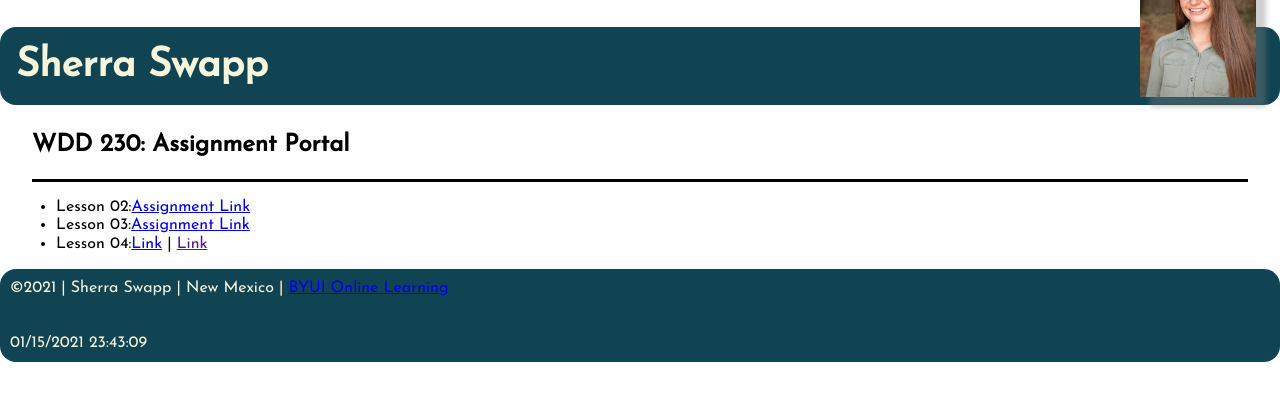
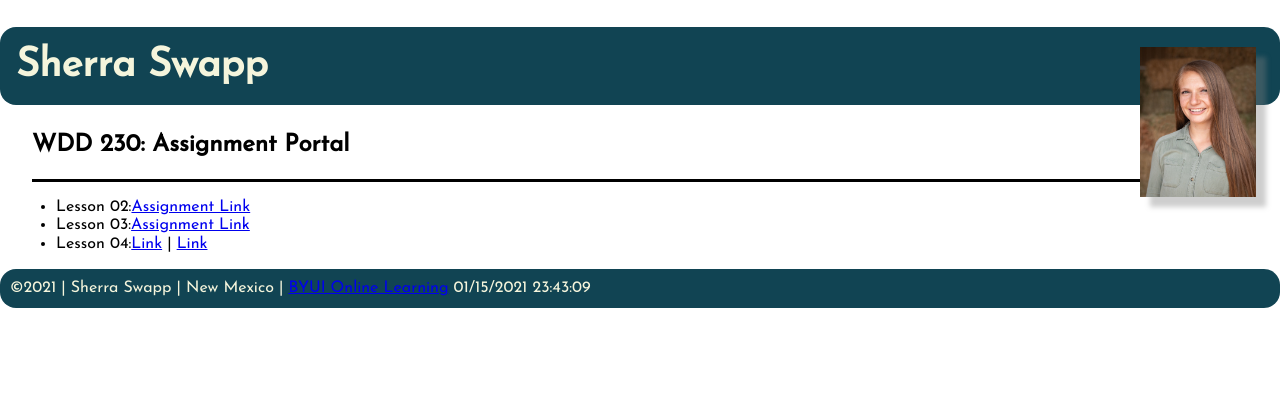
Before and after one commit to sherras/sherras.github.io, a plain HTML site: page Assignment 01/index.html in a window 1280 px wide. Drawn offline with Linux system fonts and the light colour scheme.

Commit message:
working some CSS

```diff
--- a/Assignment 01/css/medium.css
+++ b/Assignment 01/css/medium.css
@@ -17,8 +17,8 @@
         box-shadow: 10px 10px 5px rgba(128, 128, 128, 0.384);
         float: right;
         height: 150px;
-        margin-top: -5em;
         margin-right: 1.5em;
+        margin-top: 20px;
     }
 
 }
--- a/Assignment 01/css/small.css
+++ b/Assignment 01/css/small.css
@@ -14,8 +14,9 @@ h1{
 }
 img{
     height: 150px;
-    margin-top: -5em;
     margin-right: 1.5em;
+    margin-top: 20px;
+    align-items: center;
 }
 footer{
     background-color:rgb(17, 68, 83);
--- a/Assignment 01/index.html
+++ b/Assignment 01/index.html
@@ -25,12 +25,12 @@
     <ul>
         <li> Lesson 02:<a href="#">Assignment Link</a></li>
         <li> Lesson 03:<a href="#">Assignment Link</a></li>
-        <li> Lesson 04:<a href="#">Link</a> | <a href="">Link</a></li>
+        <li> Lesson 04:<a href="#">Link</a> | <a href="#">Link</a></li>
     </ul>
     </div>
     <footer>
-        <p> &copy;2021 | Sherra Swapp | New Mexico | <a href="https://www.byui.edu/">BYUI Online Learning</a> </p>
-        <p id="currentdate"></p>
+        <p> &copy;2021 | Sherra Swapp | New Mexico | <a href="https://www.byui.edu/">BYUI Online Learning</a> <span id="currentdate"></span> </p>
+
     </footer>
 </body>
 </html>
```
